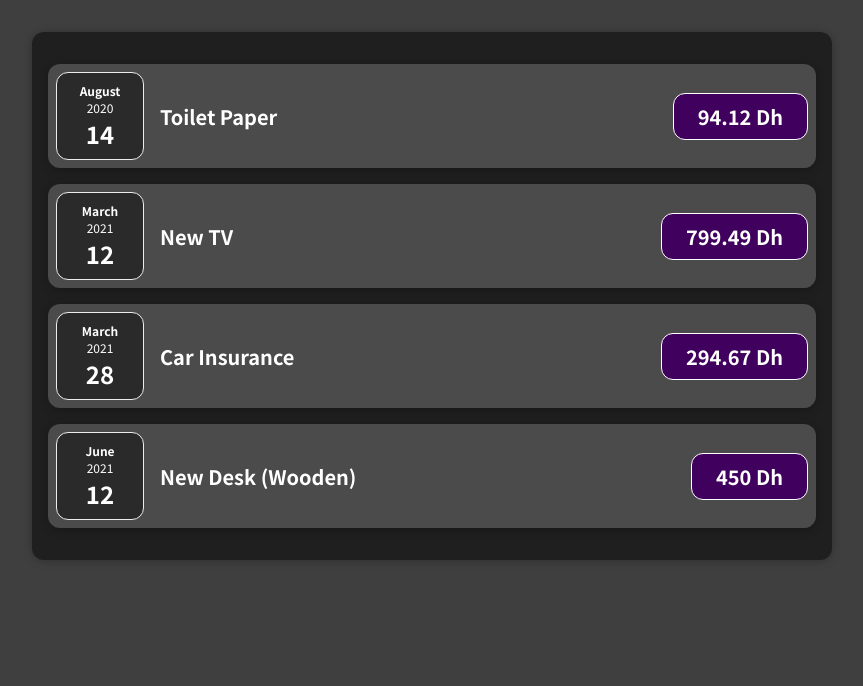
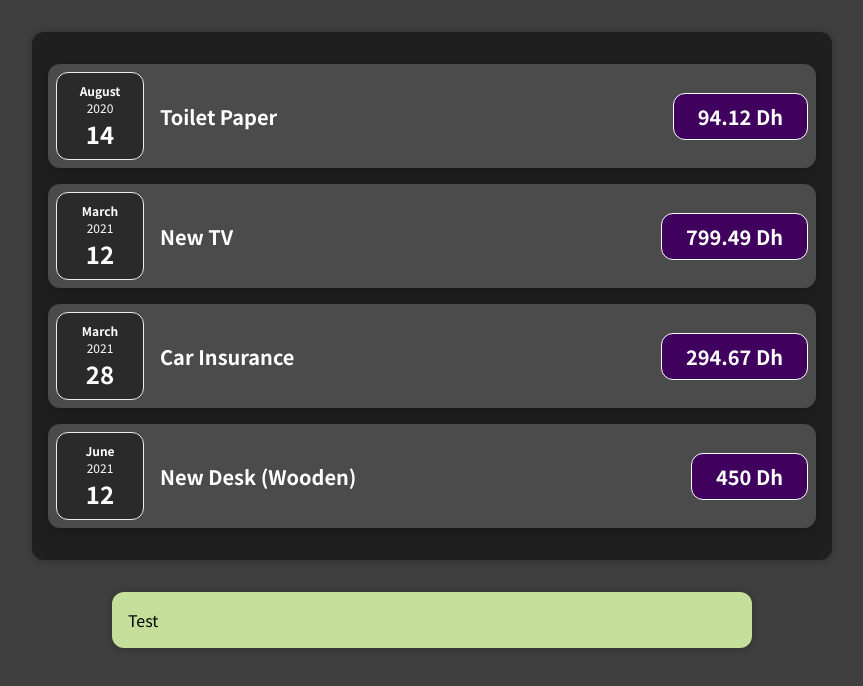
Before and after one commit to chebihiF/expenses-app-Suptech, a React (Create React App) app: page / in a window 1280 px wide. Shown: the top 686 px of the page, without its empty margins (208-1071 px from the left). Built offline with nearby package versions, Linux system fonts and the light colour scheme.

Commit message:
add Card components

```diff
--- /dev/null
+++ b/src/components/Card.css
@@ -0,0 +1,6 @@
+/** @format */
+
+.card {
+  border-radius: 12px;
+  box-shadow: 0 1px 8px rgba(0, 0, 0, 0.25);
+}
--- /dev/null
+++ b/src/components/Card.js
@@ -0,0 +1,8 @@
+/** @format */
+import "./Card.css";
+const Card = ({ children, className }) => {
+  const classes = "card " + className;
+  return <div className={classes}>{children}</div>;
+};
+
+export default Card;
--- a/src/components/Expenses.css
+++ b/src/components/Expenses.css
@@ -6,6 +6,12 @@
   margin: 2rem auto;
   width: 50rem;
   max-width: 95%;
-  border-radius: 12px;
-  box-shadow: 0 1px 8px rgba(0, 0, 0, 0.25);
 }
+
+.expenses_test {
+  padding: 1rem;
+  background-color: rgb(197, 223, 155);
+  margin: 2rem auto;
+  width: 50rem;
+  max-width: 50%;
+}
--- a/src/components/Expenses.js
+++ b/src/components/Expenses.js
@@ -1,10 +1,12 @@
 /** @format */
+import Card from "./Card";
 import ExpenseItem from "./ExpenseItem";
 import "./Expenses.css";
 
 const Expenses = ({ expenses }) => {
   return (
-    <div className="expenses">
+    <>
+      <Card className="expenses">
         <ExpenseItem
           title={expenses[0].title}
           amount={expenses[0].amount}
@@ -25,7 +27,10 @@ const Expenses = ({ expenses }) => {
           amount={expenses[3].amount}
           date={expenses[3].date}
         />
-    </div>
+      </Card>
+
+      <Card className="expenses_test">Test</Card>
+    </>
   );
 };
 
```
Lines whose indentation alone changed are shown as unchanged.
